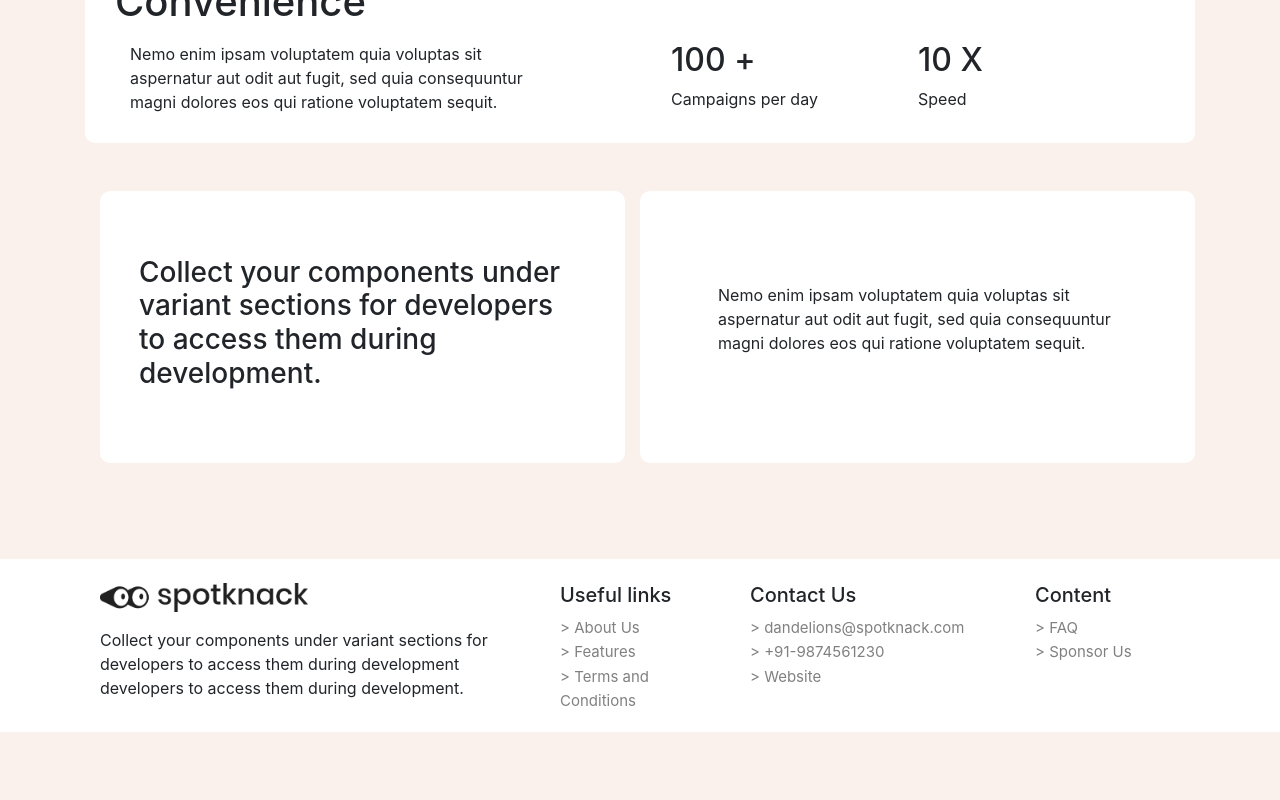
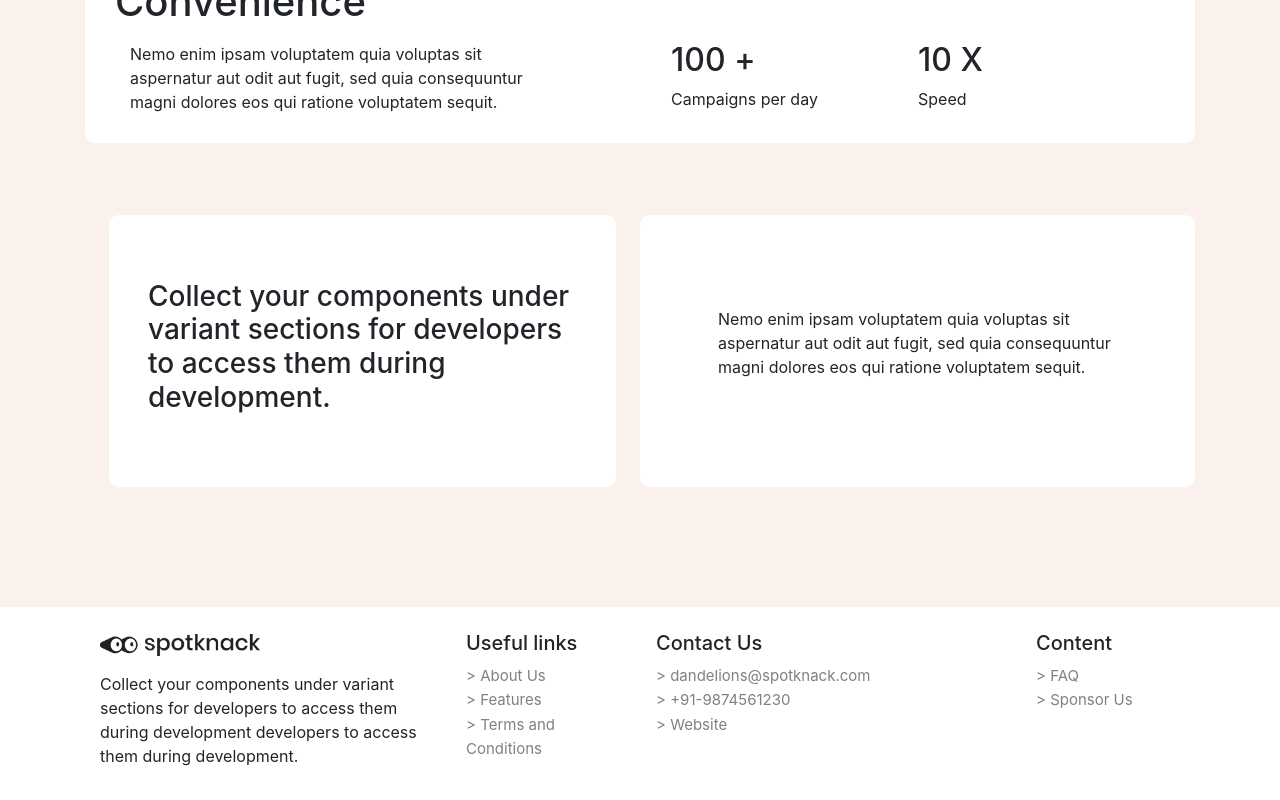
Before and after one commit to Sivadharshini-N/Messenger_LandingPage, a React (Vite) app: page / in a window 1280 px wide. Shown: the part 1036-1836 px from the top of the page. Before the commit the page ends 1768 px from the top, so only its background shows below. Built offline with nearby package versions, Linux system fonts and the light colour scheme.

Commit message:
Responsive error in footer

```diff
--- a/src/App.jsx
+++ b/src/App.jsx
@@ -40,8 +40,8 @@ function App() {
         </div><br /><br />
         <Mission /><br />
         <div className="container-fluid" >
-          <div className="row d-flex  justify-content-center align-items-center py-4">
-            <div className="col-md-6 col-sm-12 ">
+          <div className="row g-3 d-flex  justify-content-center align-items-center py-4">
+            <div className="col-md-6 col-sm-12 p-4 ">
               <H3Container content={"Collect your components under variant sections for developers to access them during  development."}></H3Container>
 
             </div>  <br />
--- a/src/components/Footer.jsx
+++ b/src/components/Footer.jsx
@@ -6,7 +6,7 @@ const Footer = () => {
     <div>
         <div className="container footer pb-3">
             <div className="row">
-                <div className="col-md-5 col-sm-12">
+                <div className="col-md-4 col-sm-12">
                     <div className="container">
                         <img src={logo} width={"50%"}  alt="" /> <br />
                         <p className="text-bold pt-3">Collect your components under variant sections for developers to access them during development developers to access them during development.</p>
@@ -14,14 +14,14 @@ const Footer = () => {
                     </div>
 
                 </div>
-                <div className="col-md-2 col-sm-1 text-gray">
+                <div className="col-md-2 col-sm-12 text-gray px-3">
                         <h5>Useful links</h5>
                         <a href="#"> {"> "}About Us</a><br />
                         <a href="#"> {"> "}Features</a><br />
                         <a href="#"> {"> "}Terms and Conditions</a>
 
                 </div>
-                <div className="col-md-3 col-sm-1 text-gray">
+                <div className=" col-sm-12 col-md-4 text-gray px-3  ">
                     <h5>Contact Us</h5>
                     <a href="#"> {"> "}dandelions@spotknack.com</a><br />
                     <a href="#"> {"> "}+91-9874561230</a><br />
@@ -29,7 +29,7 @@ const Footer = () => {
 
 
                 </div>
-                <div className="col-md-2 col-sm-1 text-gray">
+                <div className="col-md-2 col-sm-12 text-gray px-3">
                         <h5>Content</h5>
                         <a href="#"> {"> "}FAQ</a><br />
                         <a href="#"> {"> "}Sponsor Us</a>
```
